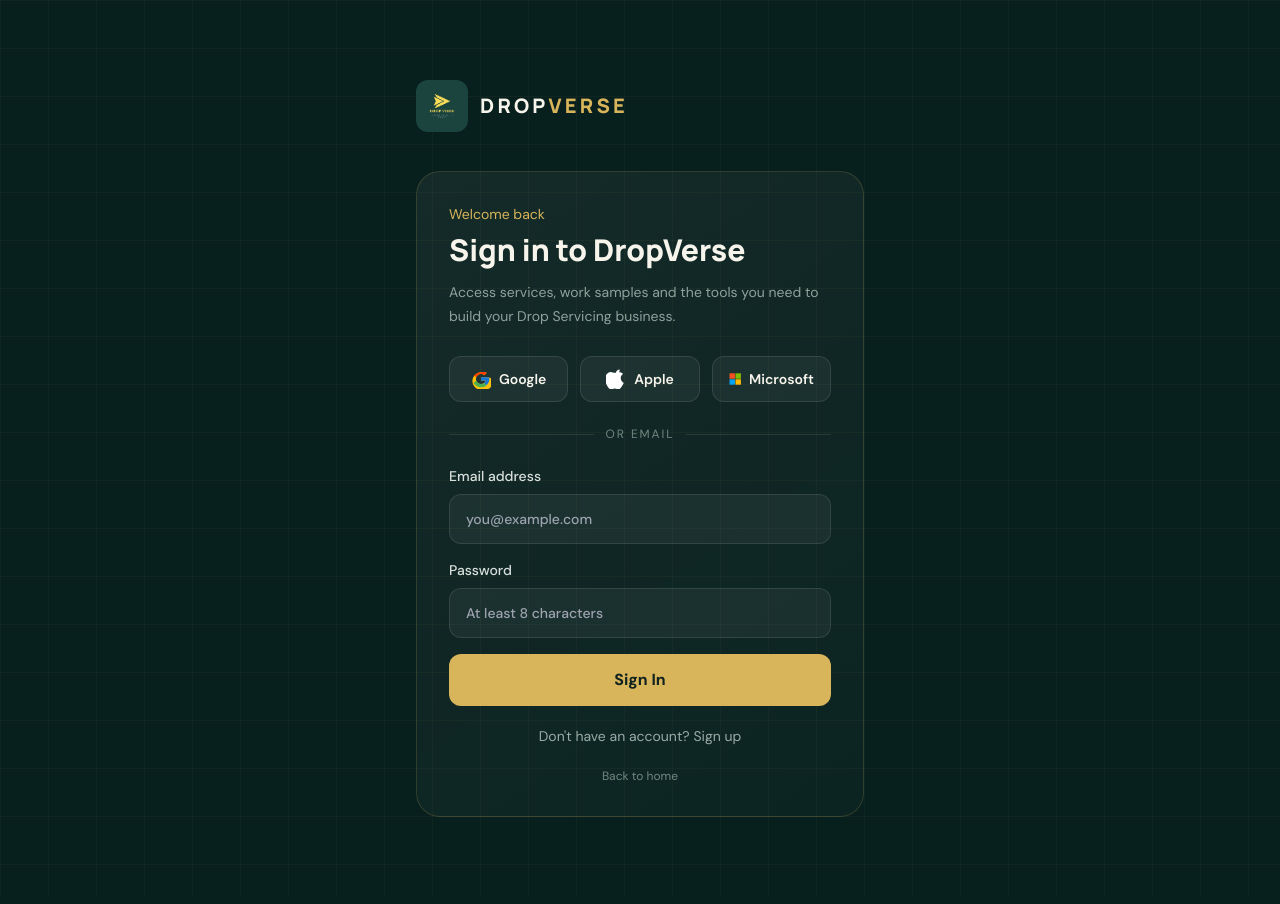
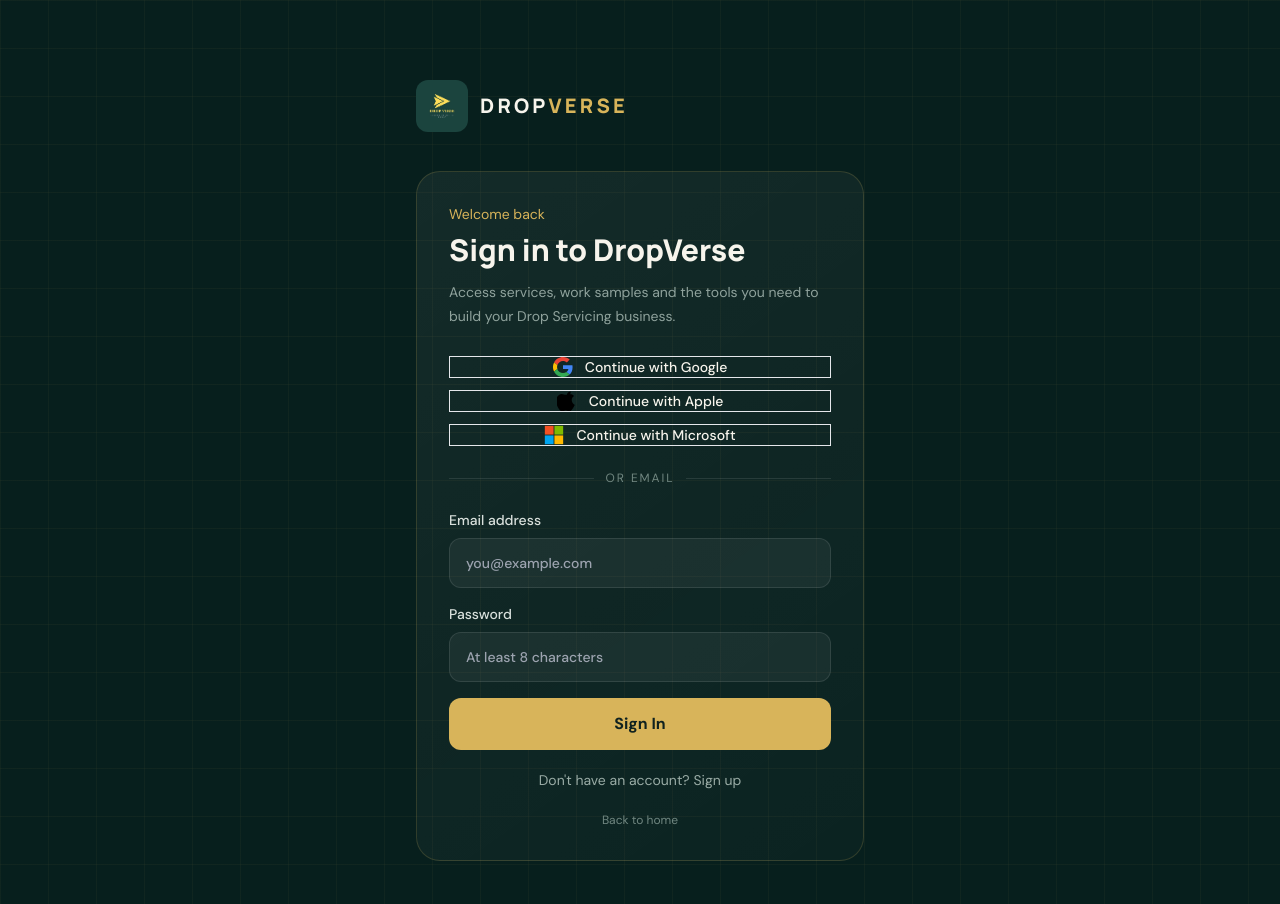
Before and after one commit to dropverseagency/dropverse, a Next.js app: page /login in a window 1280 px wide. Shown: the top 904 px of the page. Built offline with nearby package versions, Linux system fonts and the light colour scheme.

Commit message:
feat: redesign provider buttons with official OAuth styling

```diff
--- a/app/login/page.tsx
+++ b/app/login/page.tsx
@@ -3,6 +3,7 @@
 import { FormEvent, useState } from 'react'
 import Link from 'next/link'
 import Brand from '../../components/Brand'
+import ProviderButton from '../../components/ProviderButton'
 import { createClient } from '../../lib/supabase'
 
 export default function LoginPage() {
@@ -77,16 +78,34 @@ export default function LoginPage() {
           <h1 className="font-display mt-2 text-3xl font-extrabold">{mode === 'login' ? 'Sign in to DropVerse' : 'Create your account'}</h1>
           <p className="mt-3 text-sm leading-6 text-[#8fa29c]">Access services, work samples and the tools you need to build your Drop Servicing business.</p>
 
-          <div className="mt-7 grid gap-3 sm:grid-cols-3">
-            <button type="button" onClick={() => handleProvider('google')} disabled={Boolean(providerLoading)} className="flex items-center justify-center gap-2 rounded-xl border border-white/10 bg-white/5 px-4 py-3 text-sm font-semibold transition hover:border-[rgba(216,180,90,0.50)] disabled:opacity-60">
-              <svg viewBox="0 0 48 48" className="h-5 w-5" aria-hidden="true"><path fill="#FFC107" d="M43.6 20.5H42V20H24v8h11.3C33.7 32.7 29.3 36 24 36c-6.6 0-12-5.4-12-12s5.4-12 12-12c3.1 0 5.8 1.2 7.9 3l5.7-5.7C34 6 19.4 6 10.7 13.1.9 21.2.9 36.8 10.7 44.9c9.8 8.1 25.7 8.1 35.5 0 5-4.1 7.5-9.5 7.5-16.9 0-1.2-.1-2.4-.3-3.5z"/><path fill="#FF3D00" d="m6.3 14.7 6.6 4.8C14.6 15.1 18.9 12 24 12c3.1 0 5.8 1.2 7.9 3l5.7-5.7C34 6 19.4 6 10.7 13.1 9.1 14.4 7.8 14.7 6.3 14.7z"/><path fill="#4CAF50" d="M24 44c5.2 0 9.9-2 13.4-5.2l-6.2-5.2C29.3 35 26.8 36 24 36c-5.2 0-9.6-3.3-11.2-7.9l-6.5 5C9.8 40.1 16.4 44 24 44z"/><path fill="#1976D2" d="M43.6 20.5H42V20H24v8h11.3c-.8 2.2-2.2 4.1-4.1 5.6l6.2 5.2C36.8 39.3 44 34 44 24c0-1.2-.1-2.4-.3-3.5z"/></svg>{providerLoading === 'google' ? 'Connecting...' : 'Google'}
-            </button>
-            <button type="button" onClick={() => handleProvider('apple')} disabled={Boolean(providerLoading)} className="flex items-center justify-center gap-2 rounded-xl border border-white/10 bg-white/5 px-4 py-3 text-sm font-semibold transition hover:border-[rgba(216,180,90,0.50)] disabled:opacity-60">
-              <svg viewBox="0 0 24 24" fill="currentColor" className="h-5 w-5 text-white" aria-hidden="true"><path d="M16.365 1.43c0 1.14-.493 2.27-1.177 3.08-.744.9-1.99 1.57-2.987 1.57-.12 0-.23-.02-.3-.03-.01-.18-.04-.56-.04-.95 0-1.15.572-2.27 1.206-2.98.794-.9 2.122-1.59 3.218-1.63.03.13.09.57.09.94zM20.975 17.19c-.603 1.45-.883 2.09-1.65 3.35-1.07 1.76-2.58 3.96-4.45 3.98-1.66.01-2.09-1.09-4.37-1.08-2.28.02-2.74 1.1-4.41 1.1-1.87.01-3.29-2-4.37-3.76-3.01-4.93-3.34-10.74-1.48-13.83 1.33-2.2 3.43-3.5 5.42-3.5 2.03 0 3.31 1.12 4.98 1.12 1.63 0 2.61-1.12 4.93-1.12 1.77 0 3.64.96 4.97 2.62-4.37 2.4-3.66 8.63 1.43 11.12z"/></svg>{providerLoading === 'apple' ? 'Connecting...' : 'Apple'}
-            </button>
-            <button type="button" onClick={() => handleProvider('azure')} disabled={Boolean(providerLoading)} className="flex items-center justify-center gap-2 rounded-xl border border-white/10 bg-white/5 px-4 py-3 text-sm font-semibold transition hover:border-[rgba(216,180,90,0.50)] disabled:opacity-60">
-              <svg viewBox="0 0 24 24" className="h-5 w-5" aria-hidden="true"><path fill="#F25022" d="M1 1h10.5v10.5H1z"/><path fill="#7FBA00" d="M12.5 1H23v10.5H12.5z"/><path fill="#00A4EF" d="M1 12.5h10.5V23H1z"/><path fill="#FFB900" d="M12.5 12.5H23V23H12.5z"/></svg>{providerLoading === 'azure' ? 'Connecting...' : 'Microsoft'}
-            </button>
+          <div className="mt-7 grid gap-3">
+            <ProviderButton
+              provider="google"
+              label="Google"
+              loading={providerLoading === 'google'}
+              onClick={() => handleProvider('google')}
+              logo={
+                <svg viewBox="0 0 48 48" className="h-5 w-5" aria-hidden="true"><path fill="#EA4335" d="M24 9.5c3.54 0 6.71 1.22 9.21 3.6l6.85-6.85C35.9 2.38 30.47 0 24 0 14.62 0 6.51 5.38 2.56 13.22l7.98 6.19C12.43 13.72 17.74 9.5 24 9.5z"/><path fill="#4285F4" d="M46.98 24.55c0-1.57-.15-3.09-.38-4.55H24v9.02h12.94c-.58 2.96-2.26 5.48-4.78 7.18l7.73 6c4.51-4.18 7.09-10.36 7.09-17.65z"/><path fill="#FBBC05" d="M10.53 28.59a14.5 14.5 0 0 1 0-9.18l-7.98-6.19a24.01 24.01 0 0 0 0 21.56l7.98-6.19z"/><path fill="#34A853" d="M24 48c6.48 0 11.93-2.13 15.89-5.81l-7.73-6c-2.15 1.45-4.92 2.3-8.16 2.3-6.26 0-11.57-4.22-13.47-9.91l-7.98 6.19C6.51 42.62 14.62 48 24 48z"/></svg>
+              }
+            />
+            <ProviderButton
+              provider="apple"
+              label="Apple"
+              loading={providerLoading === 'apple'}
+              onClick={() => handleProvider('apple')}
+              logo={
+                <svg viewBox="0 0 24 24" className="h-5 w-5" fill="#000000" aria-hidden="true"><path d="M16.365 1.43c0 1.14-.493 2.27-1.177 3.08-.744.9-1.99 1.57-2.987 1.57-.12 0-.23-.02-.3-.03-.01-.18-.04-.56-.04-.95 0-1.15.572-2.27 1.206-2.98.794-.9 2.122-1.59 3.218-1.63.03.13.09.57.09.94zM20.975 17.19c-.603 1.45-.883 2.09-1.65 3.35-1.07 1.76-2.58 3.96-4.45 3.98-1.66.01-2.09-1.09-4.37-1.08-2.28.02-2.74 1.1-4.41 1.1-1.87.01-3.29-2-4.37-3.76-3.01-4.93-3.34-10.74-1.48-13.83 1.33-2.2 3.43-3.5 5.42-3.5 2.03 0 3.31 1.12 4.98 1.12 1.63 0 2.61-1.12 4.93-1.12 1.77 0 3.64.96 4.97 2.62-4.37 2.4-3.66 8.63 1.43 11.12z"/></svg>
+              }
+            />
+            <ProviderButton
+              provider="azure"
+              label="Microsoft"
+              loading={providerLoading === 'azure'}
+              onClick={() => handleProvider('azure')}
+              logo={
+                <svg viewBox="0 0 24 24" className="h-5 w-5" aria-hidden="true"><path fill="#F25022" d="M1 1h10.5v10.5H1z"/><path fill="#7FBA00" d="M12.5 1H23v10.5H12.5z"/><path fill="#00A4EF" d="M1 12.5h10.5V23H1z"/><path fill="#FFB900" d="M12.5 12.5H23V23H12.5z"/></svg>
+              }
+            />
           </div>
           <div className="my-6 flex items-center gap-3 text-xs uppercase tracking-[.16em] text-[#718781]"><span className="h-px flex-1 bg-white/10" />or email<span className="h-px flex-1 bg-white/10" /></div>
 
--- /dev/null
+++ b/components/ProviderButton.tsx
@@ -0,0 +1,35 @@
+export default function ProviderButton({
+  provider,
+  label,
+  logo,
+  onClick,
+  loading,
+}: {
+  provider: string
+  label: string
+  logo: React.ReactNode
+  onClick: () => void
+  loading: boolean
+}) {
+  return (
+    <button
+      type="button"
+      onClick={onClick}
+      disabled={loading}
+      aria-label={`Continue with ${label}`}
+      className="flex h-11 w-full items-center justify-center gap-3 rounded-md border border-gray-300 bg-white px-4 text-sm font-medium text-gray-700 shadow-sm transition hover:bg-gray-50 active:scale-[0.98] disabled:cursor-not-allowed disabled:opacity-60"
+    >
+      {loading ? (
+        <svg className="h-5 w-5 animate-spin text-gray-500" viewBox="0 0 24 24" fill="none" aria-hidden="true">
+          <circle cx="12" cy="12" r="10" stroke="currentColor" strokeWidth="3" className="opacity-25" />
+          <path d="M22 12a10 10 0 0 1-10 10" stroke="currentColor" strokeWidth="3" strokeLinecap="round" />
+        </svg>
+      ) : (
+        logo
+      )}
+      <span>
+        {loading ? `Connecting ${label}...` : `Continue with ${label}`}
+      </span>
+    </button>
+  )
+}
```
